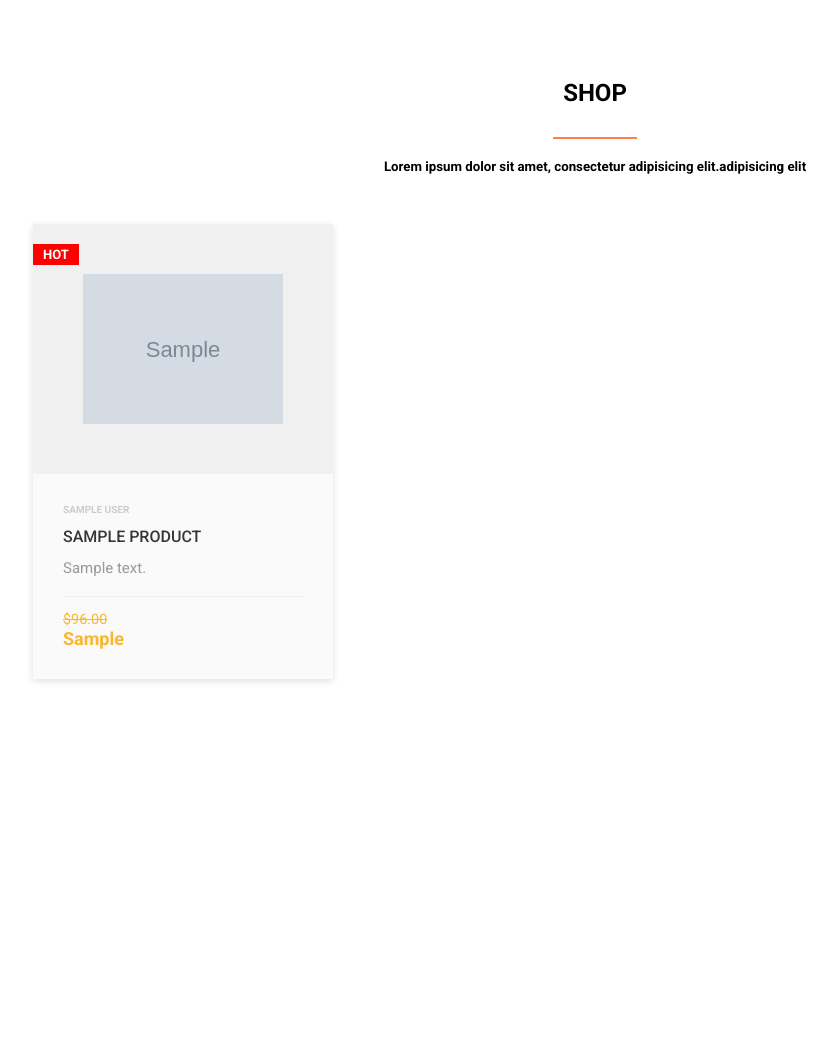
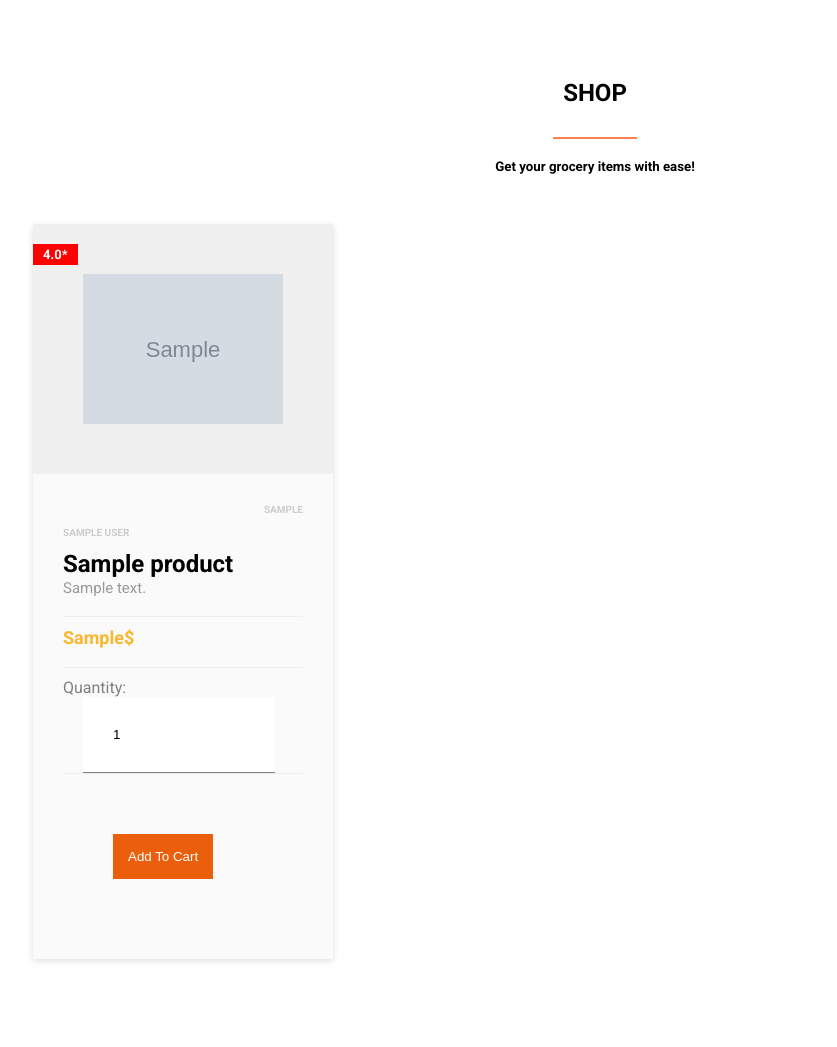
Before and after one commit to Yash992000/E_Wish, a Django app: page /shop in a window 1280 px wide. Shown: the part 661-1708 px from the top of the page, without its empty margins (45-882 px from the left). Before the commit the page ends 1343 px from the top, so only its background shows below. Run offline with Django 4.2, Linux system fonts and the light colour scheme; tables that the repository leaves empty hold one stand-in row (values such as "Sample post"); grey boxes marked "Sample" are stand-in pictures.

Commit message:
user side
1. display - sorted (only approved projects visible)
2. Product details modified
3. Avg rating of product displayed

```diff
--- a/administrator/models.py
+++ b/administrator/models.py
@@ -17,6 +17,9 @@ class Diet(models.Model):
     dietId = models.AutoField(primary_key=True)
     dietType = models.TextField(unique=True,blank = True, max_length=50)
     dietDisc = models.TextField(blank = True, max_length=500)
+
+    def __str__(self):
+        return self.dietType
 
 # # recipe
 
--- a/user/templates/shop.html
+++ b/user/templates/shop.html
@@ -6,6 +6,7 @@
 	<meta name="viewport" content="width=device-width, initial-scale=1">
 	<title>Shop</title>
     <link rel="stylesheet" href="static/css/index.css">
+    <link rel="stylesheet" href="https://cdnjs.cloudflare.com/ajax/libs/font-awesome/5.15.3/css/all.min.css" integrity="sha512-xLGRLmVbJiGuQud7sNmnk0QZ7VvXTq8WcH+IyMGSD/0it0gR8JnydaVJv/O8g1WV7X9tFdlfL7Jfp8YnCn7zvg==" crossorigin="anonymous" referrerpolicy="no-referrer" />
 </head>
 <body>
     {% if messages %}
@@ -21,13 +22,14 @@
     <section class="contact_section">
         <h1>SHOP</h1>
         <hr class="smallline2">
-        <h5> Lorem ipsum dolor sit amet, consectetur adipisicing elit.adipisicing elit</h5>
+        <h5>Get your grocery items with ease!</h5>
 
         {% for data in product %}
+        <form>
         <div class="row">
             <div class="column">
                 <div class="product-card">
-                    <div class="badge">Hot</div>
+                    <div class="badge"><p>{{data.average_rating}}*</p></div>
                     <div class="product-tumb">
                         {% if data.productImage %}
                             <img src="{{ data.productImage.url }}" alt="">
@@ -36,15 +38,25 @@
                         {% endif %}
                     </div>
                     <div class="product-details">
+                        <span class="product-catagory" align="right" >{{data.dietType}}</span>
                         <span class="product-catagory">{{data.categoryName.categoryName}}</span>
-                        <h4><a href="">{{data.productName}}</a></h4>
+                        <h2>{{data.productName}}</h2>
                         <p>{{data.productDesc}}</p>
                         <div class="product-bottom-details">
-                            <div class="product-price"><small>$96.00</small>{{data.productPrice}}</div>
+                            <div class="product-price">{{data.productPrice}}$</div>
+                        </div>
+                        <br>
+                        <div class="product-bottom-details">
+                            <label for="quantity">Quantity:</label>
+                            <input type="number" id="quantity" name="quantity" value="1" min="1" max="10" step="1">
+                        </div>
+                        <div class="product-bottom-details">
+                            <button value="Add-to-cart">Add To Cart</button>
                         </div>
                     </div>
                 </div>
             </div>
+        </form>
         {% endfor %}
         </div>
         <br><br>
--- a/user/views.py
+++ b/user/views.py
@@ -1,6 +1,7 @@
 from django.shortcuts import render,redirect
 from django.http import HttpResponse
 from merchant.models import product
+from django.db.models import Avg
 
 #from auth_app.forms import UserRegistrationForm
 #from auth_app.models import user_registration
@@ -22,7 +23,7 @@ def contact_us(request):
     return render(request,'contact.html')
 
 def gallery(request):
-    obj = product.objects.all()
+    obj = product.objects.filter(isApproved = True)
     return render(request,'gallery.html',{'image' : obj})
 
 # def my_account(request):
@@ -32,7 +33,10 @@ def gallery(request):
 #     return render(request,'shop_detail.html')
 
 def shop(request):
-    obj = product.objects.all()
+    obj = product.objects.filter(isApproved = True)
+    for prod in obj:
+        ratings = prod.ratings_set.all().aggregate(Avg('productRating'))
+        prod.average_rating = ratings['productRating__avg']
     return render(request,'shop.html',{'product' : obj})
 
 # def wishlist(request):
```
